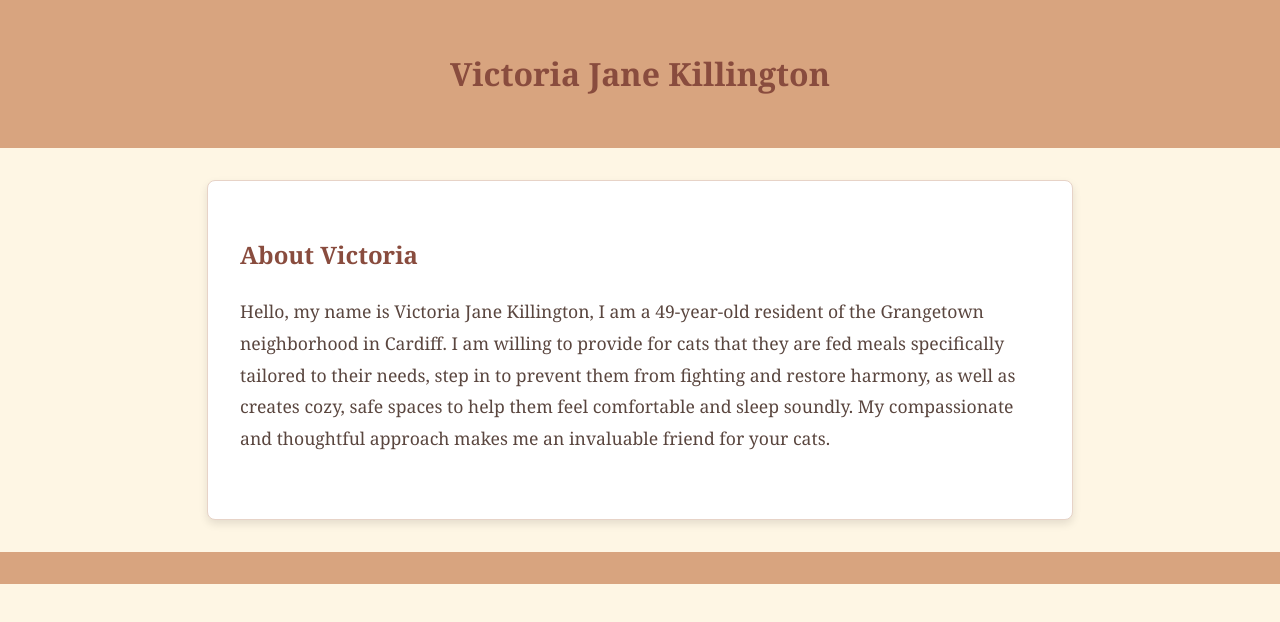
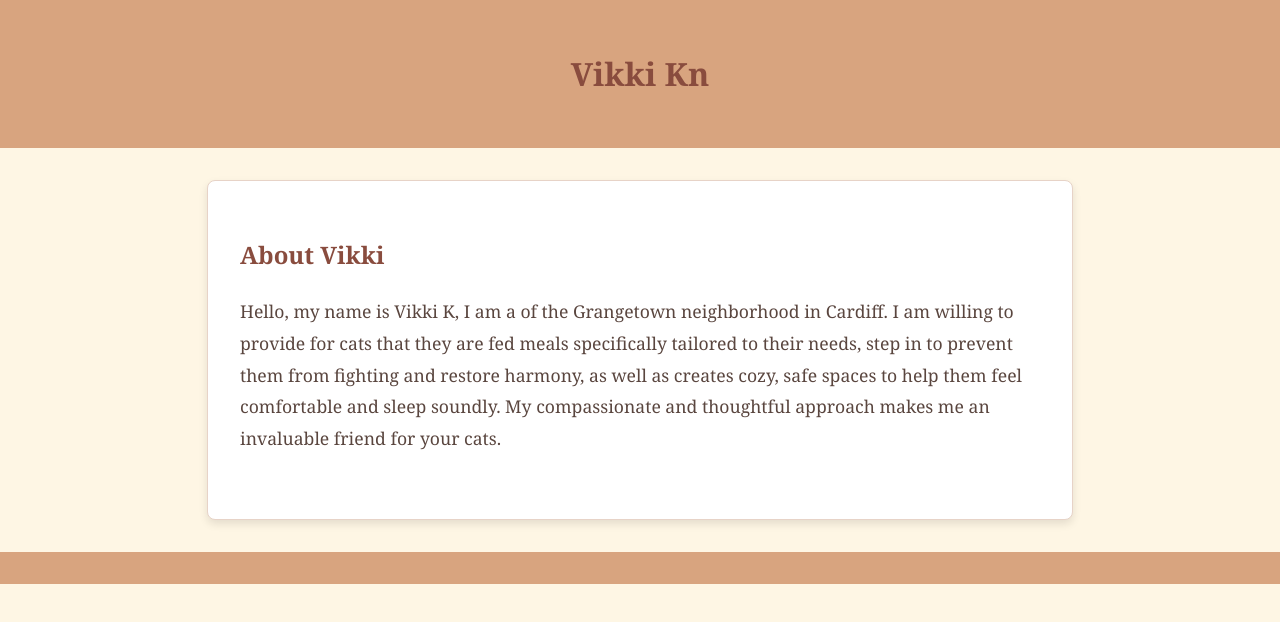
Before and after one commit to catlikesice/CatCare, a plain HTML site: page index.html in a window 1280 px wide. Drawn offline with Linux system fonts and the light colour scheme.

Commit message:
Update index.html

```diff
--- a/index.html
+++ b/index.html
@@ -3,7 +3,7 @@
 <head>
     <meta charset="UTF-8">
     <meta name="viewport" content="width=device-width, initial-scale=1.0">
-    <title>Victoria Jane Killington</title>
+    <title>Vikki K</title>
     <style>
         body {
             font-family: "Georgia", serif;
@@ -48,12 +48,12 @@
 </head>
 <body>
     <header>
-        <h1>Victoria Jane Killington</h1>
+        <h1>Vikki Kn</h1>
     </header>
     <main>
         <section>
-            <h2>About Victoria</h2>
-            <p> Hello, my name is Victoria Jane Killington, I am a 49-year-old resident of the Grangetown neighborhood in Cardiff. I am willing to provide for cats that they are fed meals specifically tailored to their needs, step in to prevent them from fighting and restore harmony, as well as creates cozy, safe spaces to help them feel comfortable and sleep soundly. My compassionate and thoughtful approach makes me an invaluable friend for your cats.</p>
+            <h2>About Vikki</h2>
+            <p> Hello, my name is Vikki K, I am a of the Grangetown neighborhood in Cardiff. I am willing to provide for cats that they are fed meals specifically tailored to their needs, step in to prevent them from fighting and restore harmony, as well as creates cozy, safe spaces to help them feel comfortable and sleep soundly. My compassionate and thoughtful approach makes me an invaluable friend for your cats.</p>
         </section>
     </main>
     <footer>
```
